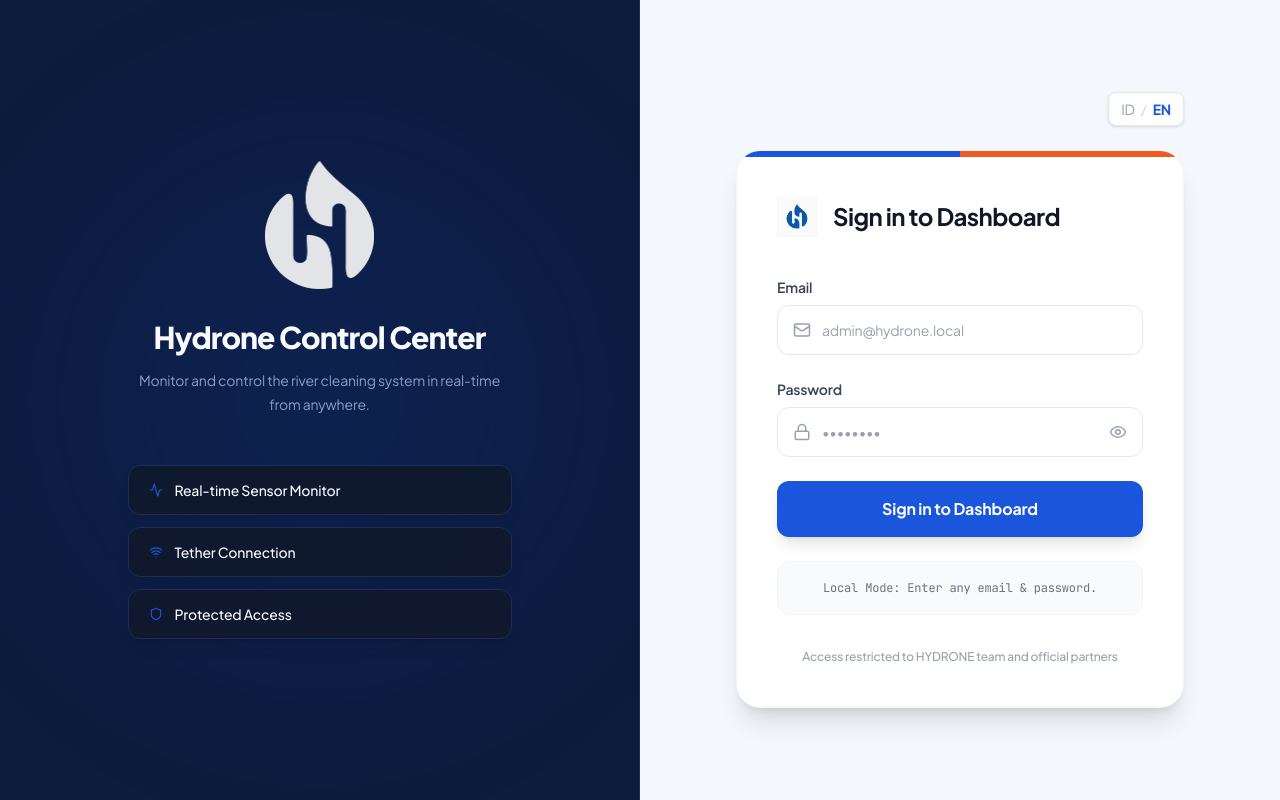
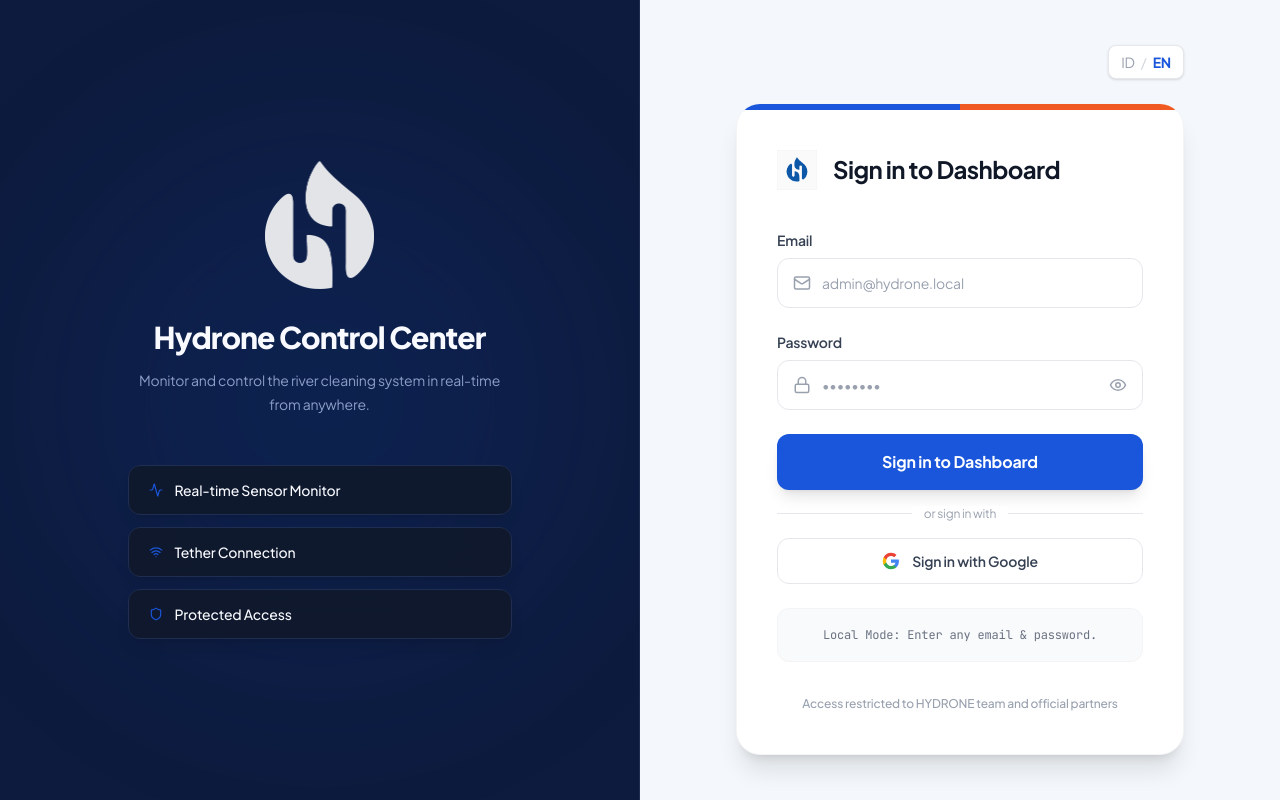
Before and after one commit to prianurislam1825/hydrone, a Next.js app: page /login in a window 1280 px wide. Built offline with nearby package versions, Linux system fonts and the light colour scheme.

Commit message:
fix: hero gradient text clip, add Google OAuth login button

```diff
--- a/app/(auth)/login/LoginForm.tsx
+++ b/app/(auth)/login/LoginForm.tsx
@@ -224,6 +224,30 @@ export default function LoginForm() {
                 </button>
               </form>
 
+              {/* Google sign in */}
+              <div className="relative my-4">
+                <div className="absolute inset-0 flex items-center">
+                  <div className="w-full border-t border-gray-200" />
+                </div>
+                <div className="relative flex justify-center text-xs text-gray-400">
+                  <span className="bg-white px-3">{lang === 'id' ? 'atau masuk dengan' : 'or sign in with'}</span>
+                </div>
+              </div>
+
+              <button
+                type="button"
+                onClick={() => signIn('google', { callbackUrl: '/dashboard' })}
+                className="w-full flex items-center justify-center gap-3 px-4 py-3 border border-gray-200 rounded-xl text-sm font-semibold text-gray-700 bg-white hover:bg-gray-50 transition-all"
+              >
+                <svg viewBox="0 0 24 24" width="18" height="18">
+                  <path d="M22.56 12.25c0-.78-.07-1.53-.2-2.25H12v4.26h5.92c-.26 1.37-1.04 2.53-2.21 3.31v2.77h3.57c2.08-1.92 3.28-4.74 3.28-8.09z" fill="#4285F4"/>
+                  <path d="M12 23c2.97 0 5.46-.98 7.28-2.66l-3.57-2.77c-.98.66-2.23 1.06-3.71 1.06-2.86 0-5.29-1.93-6.16-4.53H2.18v2.84C3.99 20.53 7.7 23 12 23z" fill="#34A853"/>
+                  <path d="M5.84 14.09c-.22-.66-.35-1.36-.35-2.09s.13-1.43.35-2.09V7.07H2.18C1.43 8.55 1 10.22 1 12s.43 3.45 1.18 4.93l2.85-2.22.81-.62z" fill="#FBBC05"/>
+                  <path d="M12 5.38c1.62 0 3.06.56 4.21 1.64l3.15-3.15C17.45 2.09 14.97 1 12 1 7.7 1 3.99 3.47 2.18 7.07l3.66 2.84c.87-2.6 3.3-4.53 6.16-4.53z" fill="#EA4335"/>
+                </svg>
+                {lang === 'id' ? 'Masuk dengan Google' : 'Sign in with Google'}
+              </button>
+
               {isDev && (
                 <div className="mt-6 p-4 bg-gray-50 rounded-xl border border-gray-100">
                   <p className="text-xs text-gray-500 font-mono text-center">
--- a/components/landing/HeroSection.tsx
+++ b/components/landing/HeroSection.tsx
@@ -118,7 +118,7 @@ export default function HeroSection() {
         <div className="grid lg:grid-cols-[55fr_45fr] gap-12 items-center">
 
           {/* Left */}
-          <div data-anim className="min-w-0">
+          <div data-anim className="min-w-0" style={{ overflow: 'visible', paddingRight: '8px' }}>
             <div className="inline-flex items-center gap-2 px-3 py-1.5 rounded-full text-xs font-bold mb-5"
               style={{ background: 'linear-gradient(135deg, rgba(26,86,219,0.15), rgba(0,180,216,0.1))',
                 border: '1px solid rgba(26,86,219,0.25)', color: '#1A56DB' }}>
@@ -135,12 +135,16 @@ export default function HeroSection() {
               style={{ fontSize: 'clamp(1.75rem, 5.5vw, 3.4rem)', overflowWrap: 'break-word', wordBreak: 'break-word' }}>
               <span className="block" style={{ color: 'var(--t-text)' }}>{T.h1a[lang]}</span>
               <span className="block" style={{
+                display: 'inline-block',
                 background: 'linear-gradient(135deg, #1A56DB 0%, #00B4D8 60%, #1A56DB 100%)',
                 WebkitBackgroundClip: 'text', WebkitTextFillColor: 'transparent', backgroundClip: 'text',
+                paddingRight: '4px', paddingBottom: '4px',
               }}>{T.h1b[lang]}</span>
               <span className="block" style={{
+                display: 'inline-block',
                 background: 'linear-gradient(135deg, #F05A22 0%, #F59E0B 100%)',
                 WebkitBackgroundClip: 'text', WebkitTextFillColor: 'transparent', backgroundClip: 'text',
+                paddingRight: '4px', paddingBottom: '4px',
               }}>{T.h1c[lang]}</span>
             </h1>
 
--- a/lib/auth/config.ts
+++ b/lib/auth/config.ts
@@ -1,5 +1,6 @@
 import type { NextAuthConfig } from 'next-auth'
 import Credentials from 'next-auth/providers/credentials'
+import Google from 'next-auth/providers/google'
 
 const appMode = process.env.APP_MODE ?? 'cloud'
 
@@ -11,6 +12,10 @@ const ADMIN_ACCOUNTS = [
 
 export const authConfig: NextAuthConfig = {
   providers: [
+    Google({
+      clientId:     process.env.GOOGLE_CLIENT_ID  ?? '',
+      clientSecret: process.env.GOOGLE_CLIENT_SECRET ?? '',
+    }),
     Credentials({
       name: 'credentials',
       credentials: {
```
